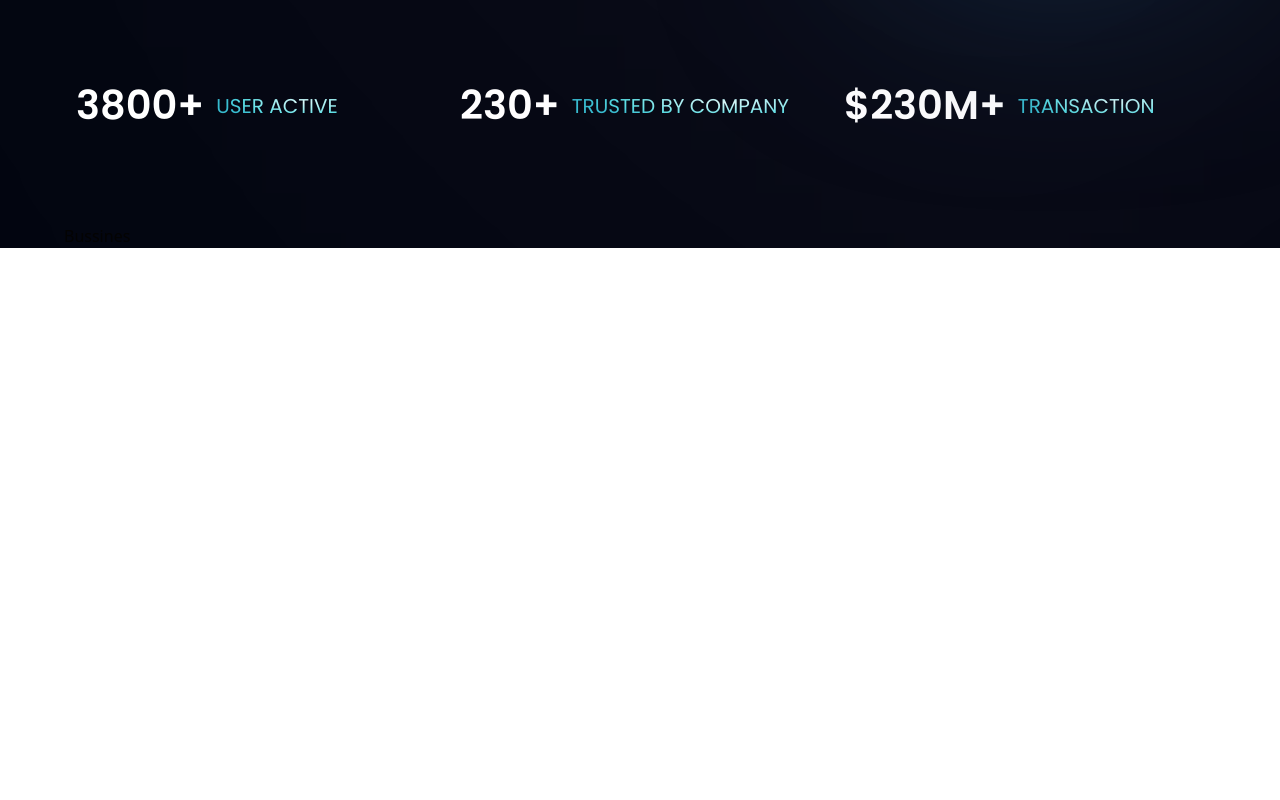
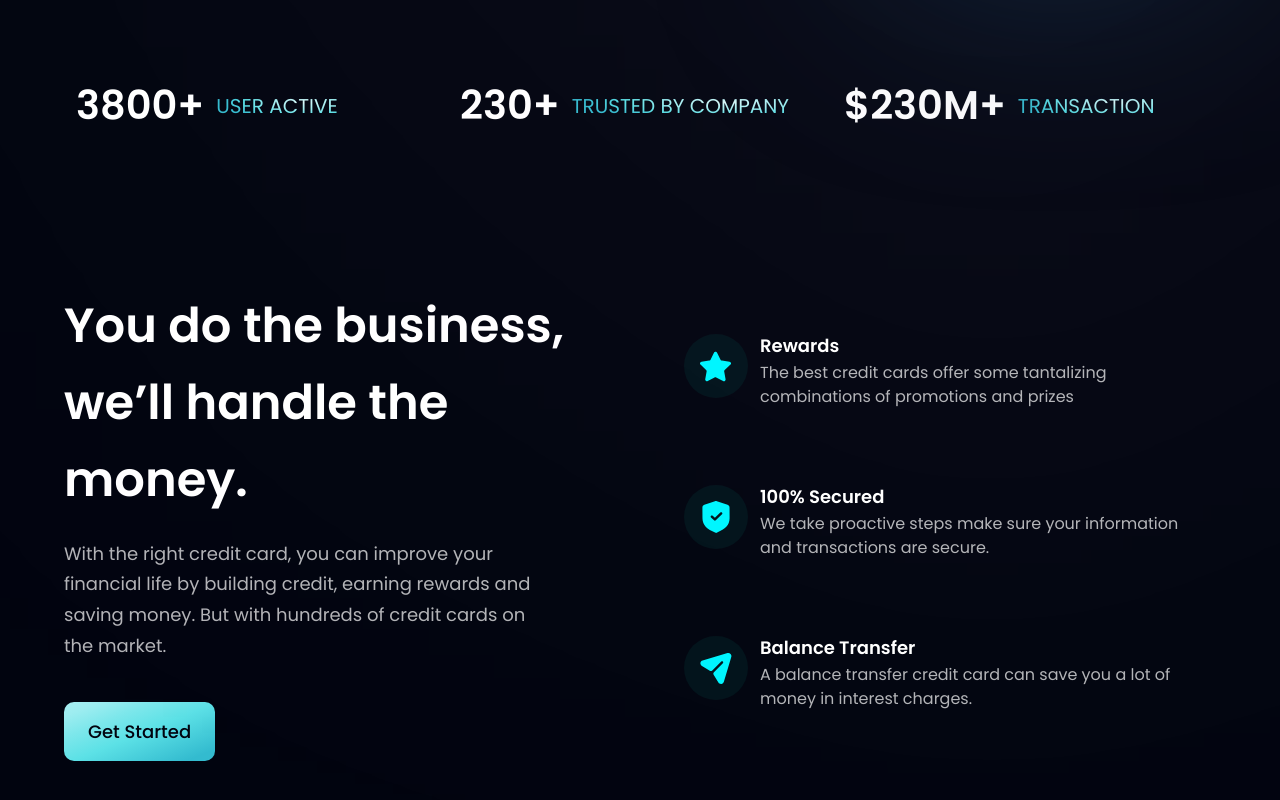
Before and after one commit to dimusiq/vite-react-project, a React (Vite) app: page / in a window 1280 px wide. Shown: the part 721-1521 px from the top of the page. Before the commit the page ends 969 px from the top, so only its background shows below. Built offline with nearby package versions, Linux system fonts and the light colour scheme.

Commit message:
added Bussiness section

```diff
--- a/src/components/Business.jsx
+++ b/src/components/Business.jsx
@@ -1,11 +1,47 @@
-import React from 'react'
+import { features } from '../constants';
+import styles, { layout } from '../styles';
+import Button from './Button';
 
-const Business =()=>
-   (
-    <div>
-      Bussines
-    </div>
-  )
+const FeatureCard = ({ icon, title, content, index }) => (
+	<div
+		className={`flex flex-row p-6 rounded-[20px] ${
+			index !== features.length - 1 ? 'mb-6' : 'mb-0'
+		} feature-card`}>
+		<div
+			className={`w-[64px] h-[64px] rounded-full ${styles.flexCenter} bg-dimBlue`}>
+			<img src={icon} alt='icon' className='w-[50%] h-[50%] object-contain ' />
+		</div>
+		<div className='flex-1 flex flex-col ml-3'>
+			<h4 className='font-poppins font-semibold text-white text-[18px] leading-[23px] mb-1'>
+				{title}
+			</h4>
+			<p className='font-poppins font-normal text-dimWhite text-[16px] leading-[24px] mb-1'>
+				{content}
+			</p>
+		</div>
+	</div>
+);
 
+const Business = () => (
+	<section id='features' className={layout.section}>
+		<div className={layout.sectionInfo}>
+			<h2 className={styles.heading2}>
+				You do the business, <br className='sm:block hidden' /> we’ll handle the
+				money.
+			</h2>
+			<p className={`${styles.paragraph} max-w-[470px] mt-5`}>
+				With the right credit card, you can improve your financial life by
+				building credit, earning rewards and saving money. But with hundreds of
+				credit cards on the market.
+			</p>
+			<Button styles='mt-10' />
+		</div>
+		<div className={`${layout.sectionImg} flex-col`}>
+			{features.map((feature, index) => (
+				<FeatureCard key={feature.id} {...feature} index={index} />
+			))}
+		</div>
+	</section>
+);
 
-export default Business
+export default Business;
--- a/src/components/Button.jsx
+++ b/src/components/Button.jsx
@@ -1,11 +1,13 @@
-import React from 'react'
+import React from 'react';
 
-function Button() {
-  return (
-    <div>
+const Button = ({ styles }) => {
+	return (
+		<button
+			type='button'
+			className={`py-4 px-6 bg-blue-gradient font-poppins font-medium text-[18px] text-primary outline-none rounded-[10px] ${styles}`}>
+			Get Started
+		</button>
+	);
+};
 
-    </div>
-  )
-}
-
-export default Button
+export default Button;
```
